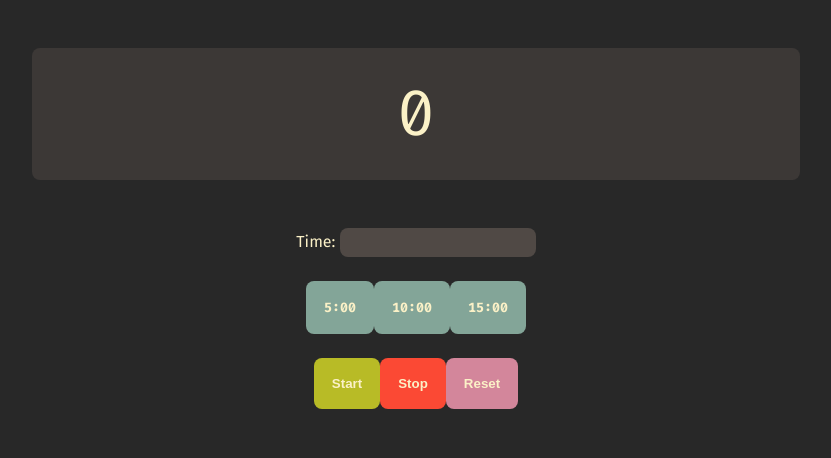
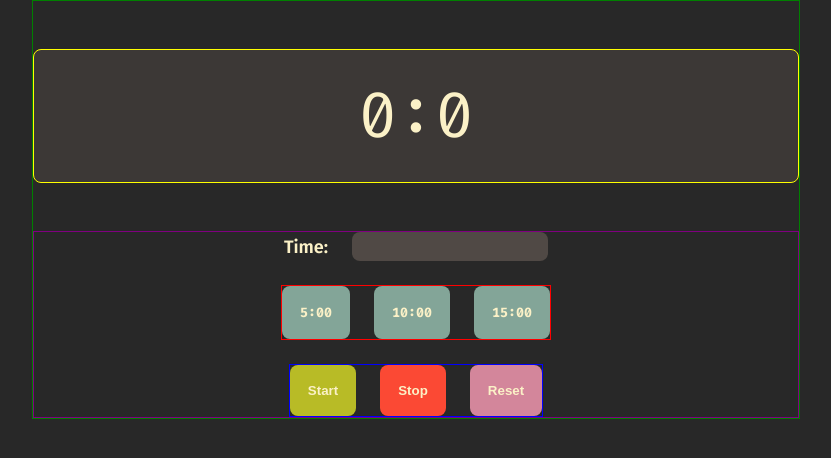
Before and after one commit to Virkkunen/timer, a React (Create React App) app: page / in a window 1280 px wide. Shown: the top 458 px of the page, without its empty margins (224-1055 px from the left). Built offline with nearby package versions, Linux system fonts and the light colour scheme.

Commit message:
break time

```diff
--- a/src/App.css
+++ b/src/App.css
@@ -21,6 +21,7 @@ body {
   background-color: #3c3836;
   padding: 24px;
   border-radius: 8px;
+  border: 1px solid yellow;
 }
 
 .timer-div {
@@ -29,15 +30,33 @@ body {
   justify-content: center;
   text-align: center;
   row-gap: 48px;
+  border: 1px solid green;
 }
 
 /* buttons */
 
-.buttons {
+.controls {
   display: flex;
   flex-flow: column nowrap;
-  justify-content: space-evenly;
-  gap: 24px;
+  justify-content: center;
+  align-items: center;
+  align-content: center;
+  gap: 24px 0;
+  border: 1px solid purple;
+}
+
+.presets {
+  display: flex;
+  justify-content: center;
+  gap: 0px 24px;
+  border: 1px solid red;
+}
+
+.control-buttons {
+  border: 1px solid blue;
+  display: flex;
+  justify-content: center;
+  gap: 0px 24px;
 }
 
 button {
@@ -69,6 +88,18 @@ input {
   font-weight: 500;
 }
 
+label {
+  display: flex;
+  justify-content: center;
+  gap: 0 24px;
+  align-items: center;
+}
+
+label span {
+  font-size: 18px;
+  font-weight: 600;
+}
+
 /* colors */
 
 .green {
--- a/src/components/Timer.jsx
+++ b/src/components/Timer.jsx
@@ -5,15 +5,27 @@ export default class Timer extends Component {
 
   state = {
     seconds: 0,
+    minutes: 0,
+    timerActive: false,
   }
 
+  clearState = () => {
+    this.setState({
+      seconds: 0,
+      minutes: 0,
+      timerActive: false,
+    });
+    console.log('state cleared');
+  };
+
   render() {
+    const timeDisplay = `${this.state.minutes}:${this.state.seconds}`;
     return (
       <div className='timer-div'>
-        <span id='timer'>{this.state.seconds}</span>
-        <div className='buttons'>
+        <span id='timer'>{timeDisplay}</span>
+        <div className='controls'>
           <label htmlFor='custom-time'>
-            <span>Time: </span>
+            <span>Time:</span>
             <input type="number" name='custom-time' min='0'/>
           </label>
           <div className='presets'>
```
